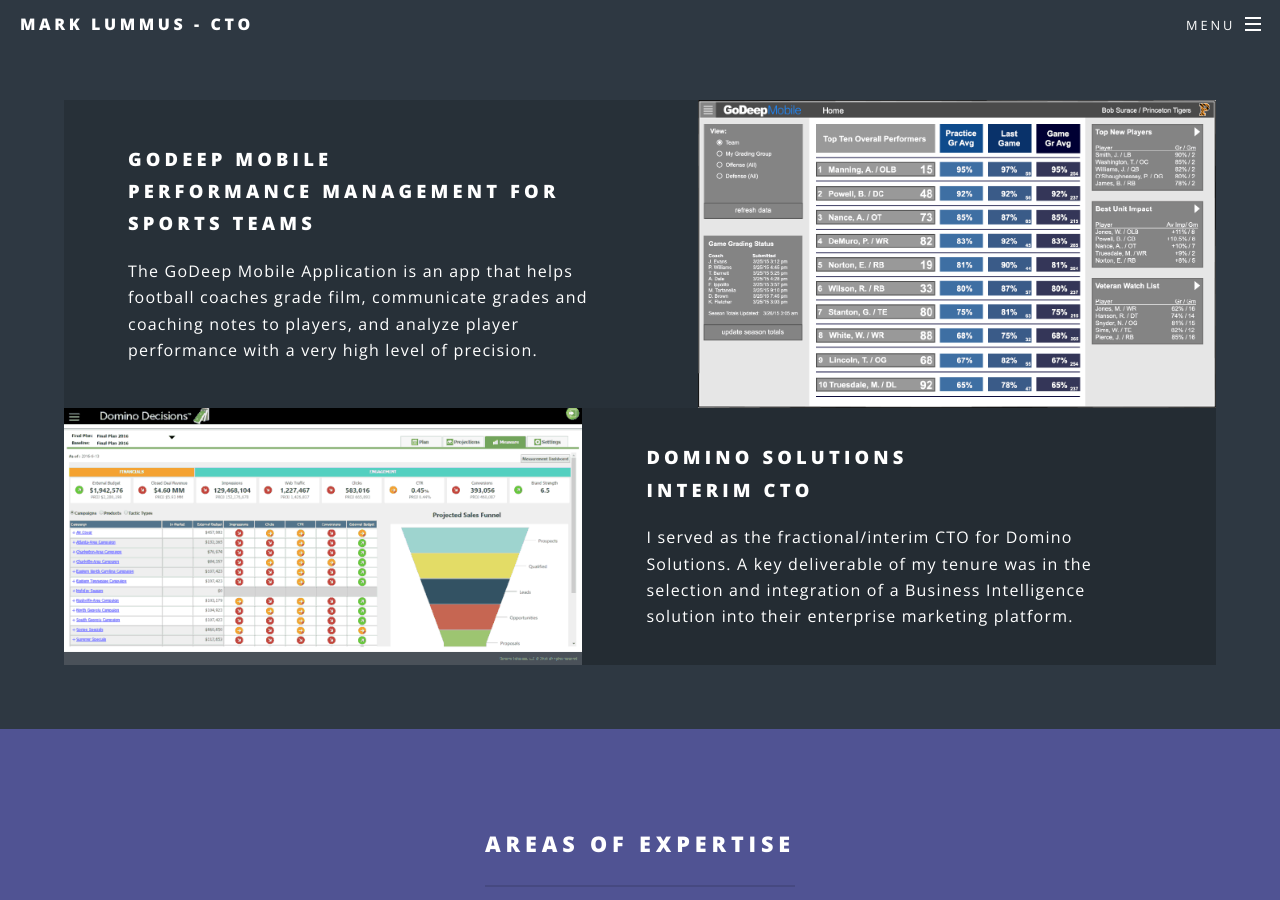
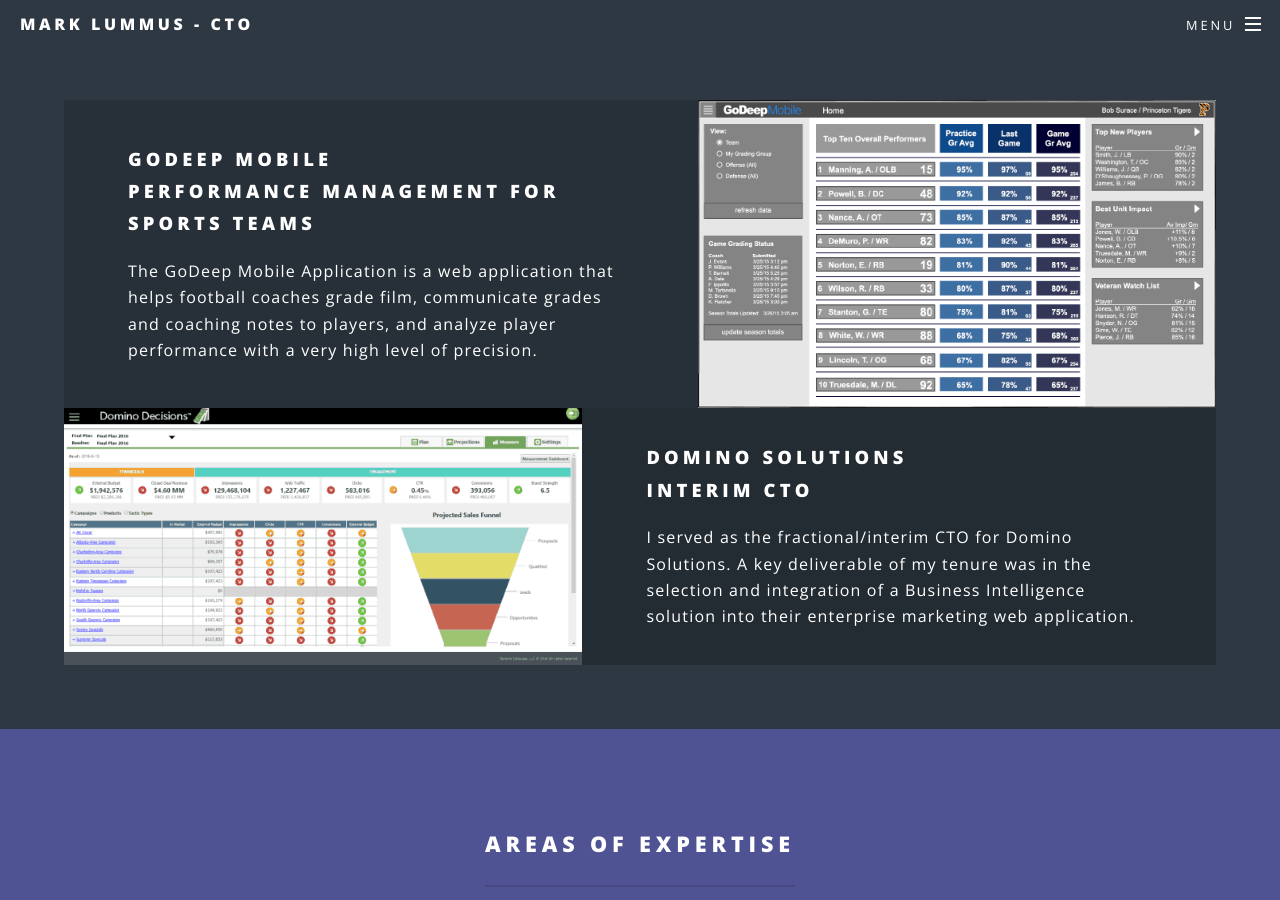
Before and after one commit to jabbermarky/jabbermarky.github.io, a Jekyll site: the page built from _pages/index.html, in a window 1280 px wide and 900 px high, scrolled down 1589 px. Built offline with Jekyll 4.4.1, drawn with Linux system fonts in a browser that asks for light colours; some of the changed text lies outside the part shown.

Commit message:
added more keywords to index and CTA to help with Ads

```diff
--- a/_includes/cta.html
+++ b/_includes/cta.html
@@ -3,7 +3,7 @@
     <div class="inner">
         <header>
             <h2>Let's Talk</h2>
-            <span class="left">Have a project in mind? Got a question about outsourcing? Let's talk. Schedule a free 30 minute consultation call with me.
+            <span class="left">Have a custom application in mind? Need help with your team? Need a CTO? Let's talk. Schedule a free 30 minute consultation call with me today.
             </span>
             <span class="right">
                     <a href="/schedule/" class="button special right">Schedule a Call</a>
--- a/_pages/index.html
+++ b/_pages/index.html
@@ -60,7 +60,7 @@
         <div class="content">
             <h3>GoDeep Mobile<br />
 								Performance Management for Sports Teams</h3>
-            <p>The GoDeep Mobile Application is an app that helps football coaches grade film, communicate grades and coaching notes to players, and analyze player performance with a very high level of precision.</p>
+            <p>The GoDeep Mobile Application is a web application that helps football coaches grade film, communicate grades and coaching notes to players, and analyze player performance with a very high level of precision.</p>
         </div>
     </section>
         <section class="spotlight">
@@ -82,7 +82,7 @@
             <div class="content">
                 <h3>Domino Solutions<br />
                 Interim CTO</h3>
-                <p>I served as the fractional/interim CTO for Domino Solutions. A key deliverable of my tenure was in the selection and integration of a Business Intelligence solution into their enterprise marketing platform.</p>
+                <p>I served as the fractional/interim CTO for Domino Solutions. A key deliverable of my tenure was in the selection and integration of a Business Intelligence solution into their enterprise marketing web application.</p>
             </div>
         </section>
     </div>
@@ -98,25 +98,25 @@
                 <h3>MVP's & Prototypes</h3>
                 <p>I use rapid prototyping tools and techniques to quickly show a working concept.</p>
             </li>
-            <li class="icon fa-code">
-                <h3>Building Software</h3>
-                <p>I can take an idea from conception thru all development phases of software development into production. </p>
-            </li>
             <li class="icon fa-paper-plane-o">
                 <h3>Agile and Lean</h3>
                 <p>I use modern Agile and Lean Startup methodologies to build modern web apps, mobile apps, and API servers.</p>
             </li>
+            <li class="icon fa-code">
+                <h3>Building Software</h3>
+                <p>I build custom web apps and mobile apps starting from conception thru all development phases of software development into production. </p>
+            </li>
             <li class="icon fa-users">
-                <h3>Team Building</h3>
+                <h3>Building Teams</h3>
                 <p>I build and scale multi-disciplinary teams including employees, contractors, and outsourcing partners.</p>
+            </li>
+            <li class="icon fa-sitemap">
+                <h3>Interim CTO</h3>
+                <p>I lead, transform, and optimize entire R&D organizations. <br/>Development • QA • DevOps • Product Mgt</p>
             </li>
             <li class="icon fa-user-times">
                 <h3>Outsourcing Mgt</h3>
                 <p>I create force multipliers using <a href="/effective-outsourcing/" title="Effective Outsourcing">strategic outsourcing</a> while protecting intellectual property and core skills.</p>
-            </li>
-            <li class="icon fa-sitemap">
-                <h3>Interim CTO</h3>
-                <p>I lead, transform, and optimize entire R&D organizations. <br/>Development • QA • DevOps • Product Mgt</p>
             </li>
         </ul>
     </div>
```
